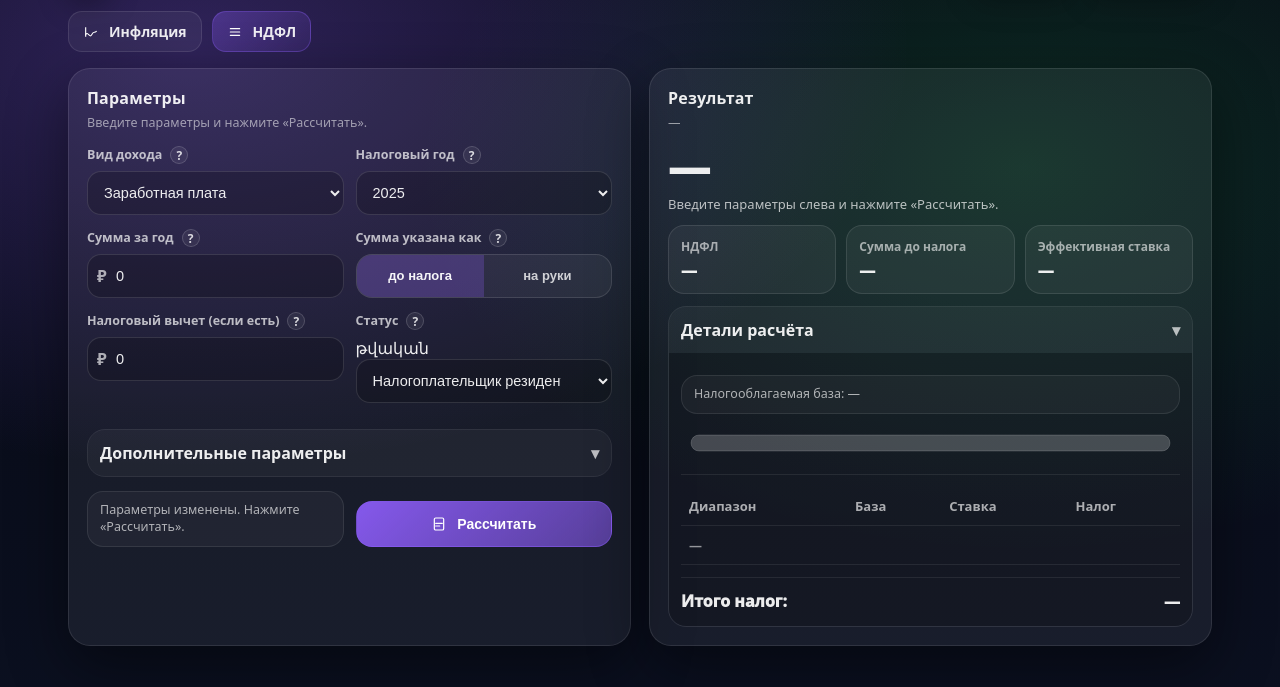
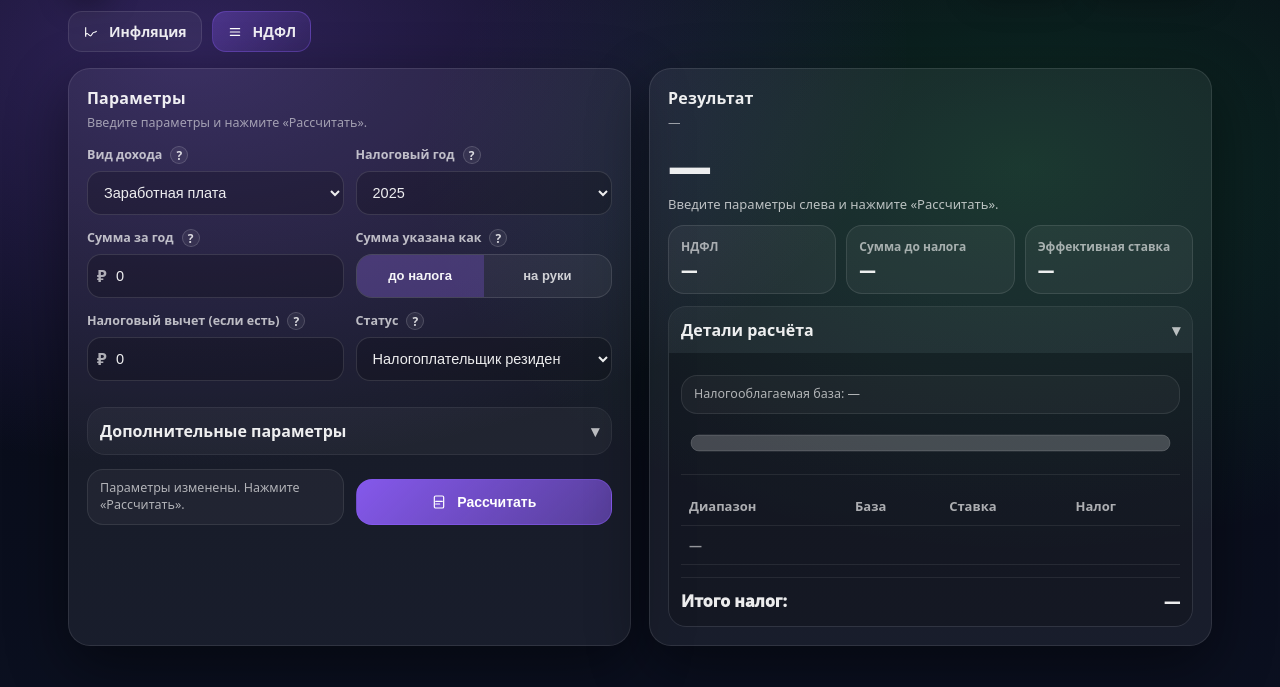
Before and after one commit to solovmm/fin_calc, a plain HTML site: page ndfl.html in a window 1280 px wide. Shown: the part 73-760 px from the top of the page. Drawn offline with Linux system fonts and the light colour scheme.

Commit message:
Update ndfl.html

```diff
--- a/ndfl.html
+++ b/ndfl.html
@@ -125,7 +125,6 @@
                   <span class="q" data-tt-title="Статус" data-tt="Нерезидент — ставка может отличаться. В прототипе для нерезидента используется плоская ставка из ndfl_rules.json.">?</span>
                 </label>
                 <div class="control">
- թվական
                   <select id="status">
                     <option value="resident">Налогоплательщик резидент</option>
                     <option value="nonresident">Налогоплательщик нерезидент</option>
```
